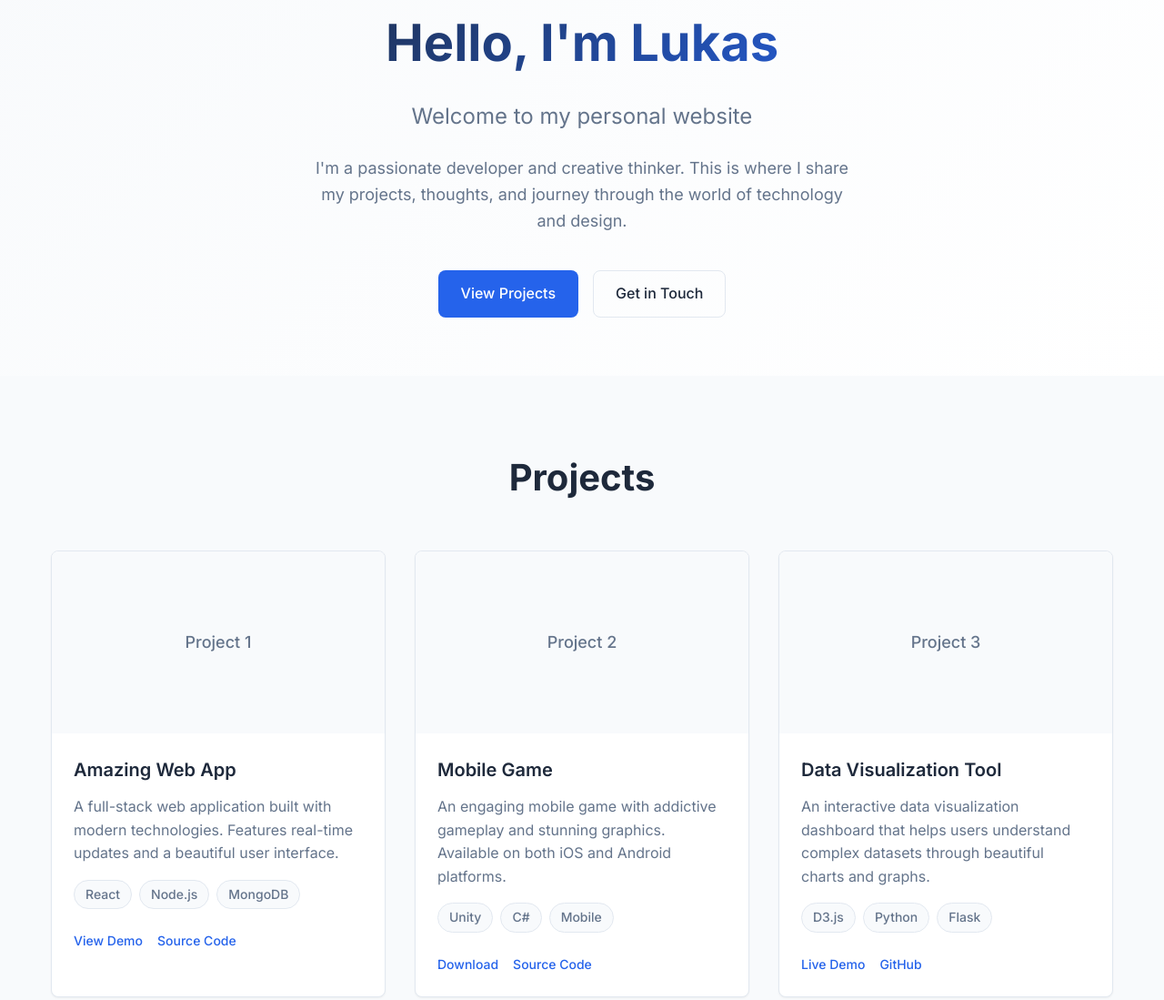
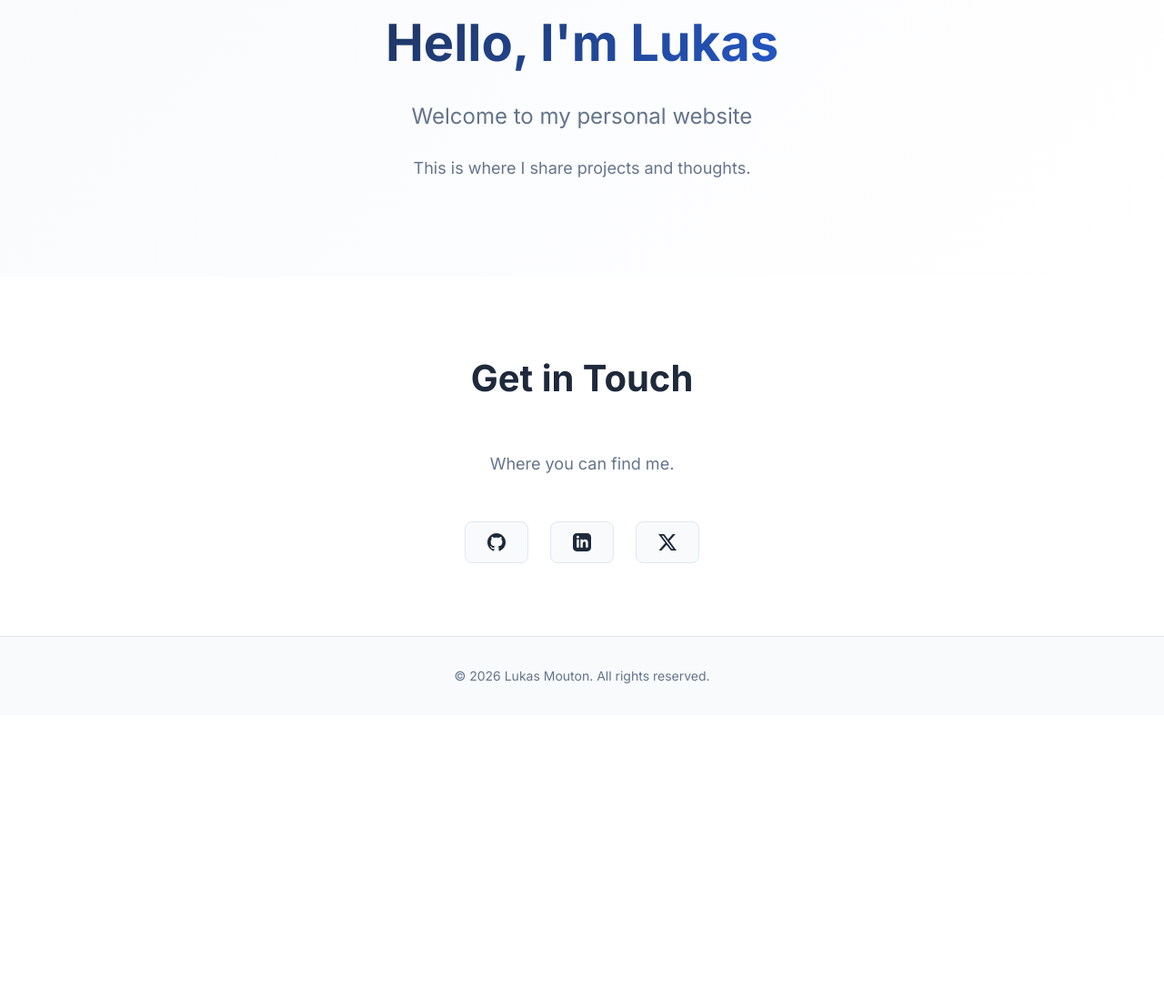
Before and after one commit to lujomo/lujomo.github.io, a plain HTML site: page index.html in a window 1280 px wide. Shown: the part 125-1224 px from the top of the page at 91% size. After the commit the page ends 911 px from the top, so only its background shows below. Drawn offline with Linux system fonts and the light colour scheme.

Commit message:
updated socials

```diff
--- a/index.html
+++ b/index.html
@@ -15,7 +15,7 @@
             <a href="#home" class="nav-logo">Lukas Mouton</a>
             <ul class="nav-menu">
                 <li><a href="#home" class="nav-link">Home</a></li>
-                <li><a href="#projects" class="nav-link">Projects</a></li>
+                <!-- <li><a href="#projects" class="nav-link">Projects</a></li> -->
                 <li><a href="#contact" class="nav-link">Contact</a></li>
             </ul>
         </div>
@@ -27,17 +27,17 @@
                 <h1 class="hero-title">Hello, I'm Lukas</h1>
                 <p class="hero-subtitle">Welcome to my personal website</p>
                 <p class="hero-description">
-                    I'm a passionate developer and creative thinker. This is where I share my projects,
-                    thoughts, and journey through the world of technology and design.
+                    This is where I share projects and
+                    thoughts.
                 </p>
-                <div class="hero-buttons">
+                <!-- <div class="hero-buttons">
                     <a href="#projects" class="btn btn-primary">View Projects</a>
                     <a href="#contact" class="btn btn-secondary">Get in Touch</a>
-                </div>
+                </div> -->
             </div>
         </section>
 
-        <section id="projects" class="projects">
+        <!-- <section id="projects" class="projects">
             <div class="container">
                 <h2 class="section-title">Projects</h2>
                 <div class="projects-grid">
@@ -48,8 +48,7 @@
                         <div class="project-content">
                             <h3 class="project-title">Amazing Web App</h3>
                             <p class="project-description">
-                                A full-stack web application built with modern technologies.
-                                Features real-time updates and a beautiful user interface.
+
                             </p>
                             <div class="project-tags">
                                 <span class="tag">React</span>
@@ -70,8 +69,7 @@
                         <div class="project-content">
                             <h3 class="project-title">Mobile Game</h3>
                             <p class="project-description">
-                                An engaging mobile game with addictive gameplay and stunning graphics.
-                                Available on both iOS and Android platforms.
+
                             </p>
                             <div class="project-tags">
                                 <span class="tag">Unity</span>
@@ -92,8 +90,7 @@
                         <div class="project-content">
                             <h3 class="project-title">Data Visualization Tool</h3>
                             <p class="project-description">
-                                An interactive data visualization dashboard that helps users understand
-                                complex datasets through beautiful charts and graphs.
+
                             </p>
                             <div class="project-tags">
                                 <span class="tag">D3.js</span>
@@ -108,41 +105,40 @@
                     </div>
                 </div>
             </div>
-        </section>
+        </section> -->
 
         <section id="contact" class="contact">
             <div class="container">
                 <h2 class="section-title">Get in Touch</h2>
                 <div class="contact-content">
                     <p class="contact-description">
-                        I'm always interested in hearing about new projects and opportunities.
-                        Feel free to reach out if you'd like to collaborate or just say hello!
+                        Where you can find me.
                     </p>
                     <div class="social-links">
-                        <a href="https://github.com/yourusername" class="social-link" target="_blank" rel="noopener noreferrer">
+                        <a href="https://github.com/lujomo" class="social-link" target="_blank" rel="noopener noreferrer">
                             <svg width="24" height="24" viewBox="0 0 24 24" fill="currentColor">
                                 <path d="M12 0c-6.626 0-12 5.373-12 12 0 5.302 3.438 9.8 8.207 11.387.599.111.793-.261.793-.577v-2.234c-3.338.726-4.033-1.416-4.033-1.416-.546-1.387-1.333-1.756-1.333-1.756-1.089-.745.083-.729.083-.729 1.205.084 1.839 1.237 1.839 1.237 1.07 1.834 2.807 1.304 3.492.997.107-.775.418-1.305.762-1.604-2.665-.305-5.467-1.334-5.467-5.931 0-1.311.469-2.381 1.236-3.221-.124-.303-.535-1.524.117-3.176 0 0 1.008-.322 3.301 1.23.957-.266 1.983-.399 3.003-.404 1.02.005 2.047.138 3.006.404 2.291-1.552 3.297-1.23 3.297-1.23.653 1.653.242 2.874.118 3.176.77.84 1.235 1.911 1.235 3.221 0 4.609-2.807 5.624-5.479 5.921.43.372.823 1.102.823 2.222v3.293c0 .319.192.694.801.576 4.765-1.589 8.199-6.086 8.199-11.386 0-6.627-5.373-12-12-12z"/>
                             </svg>
-                            GitHub
+
                         </a>
-                        <a href="https://linkedin.com/in/yourusername" class="social-link" target="_blank" rel="noopener noreferrer">
+                        <a href="https://www.linkedin.com/in/lukas-mouton/" class="social-link" target="_blank" rel="noopener noreferrer">
                             <svg width="24" height="24" viewBox="0 0 24 24" fill="currentColor">
                                 <path d="M19 0h-14c-2.761 0-5 2.239-5 5v14c0 2.761 2.239 5 5 5h14c2.762 0 5-2.239 5-5v-14c0-2.761-2.238-5-5-5zm-11 19h-3v-11h3v11zm-1.5-12.268c-.966 0-1.75-.79-1.75-1.764s.784-1.764 1.75-1.764 1.75.79 1.75 1.764-.783 1.764-1.75 1.764zm13.5 12.268h-3v-5.604c0-3.368-4-3.113-4 0v5.604h-3v-11h3v1.765c1.396-2.586 7-2.777 7 2.476v6.759z"/>
                             </svg>
-                            LinkedIn
+
                         </a>
-                        <a href="https://twitter.com/yourusername" class="social-link" target="_blank" rel="noopener noreferrer">
+                        <a href="https://x.com/lujomouton" class="social-link" target="_blank" rel="noopener noreferrer">
                             <svg width="24" height="24" viewBox="0 0 24 24" fill="currentColor">
-                                <path d="M23.953 4.57a10 10 0 01-2.825.775 4.958 4.958 0 002.163-2.723c-.951.555-2.005.959-3.127 1.184a4.92 4.92 0 00-8.384 4.482C7.69 8.095 4.067 6.13 1.64 3.162a4.822 4.822 0 00-.666 2.475c0 1.71.87 3.213 2.188 4.096a4.904 4.904 0 01-2.228-.616v.06a4.923 4.923 0 003.946 4.827 4.996 4.996 0 01-2.212.085 4.936 4.936 0 004.604 3.417 9.867 9.867 0 01-6.102 2.105c-.39 0-.779-.023-1.17-.067a13.995 13.995 0 007.557 2.209c9.053 0 13.998-7.496 13.998-13.985 0-.21 0-.42-.015-.63A9.935 9.935 0 0024 4.59z"/>
+                                <path d="M18.901 1.153h3.68l-8.04 9.19L24 22.846h-7.406l-5.8-7.584-6.638 7.584H.474l8.6-9.83L0 1.154h7.594l5.243 6.932L18.901 1.153zM17.61 20.644h2.039L6.486 3.24H4.298L17.61 20.644z"/>
                             </svg>
-                            Twitter
+
                         </a>
-                        <a href="mailto:your.email@example.com" class="social-link">
+                        <!-- <a href="mailto:your.email@example.com" class="social-link">
                             <svg width="24" height="24" viewBox="0 0 24 24" fill="currentColor">
                                 <path d="M20 4H4c-1.1 0-1.99.9-1.99 2L2 18c0 1.1.9 2 2 2h16c1.1 0 2-.9 2-2V6c0-1.1-.9-2-2-2zm0 4l-8 5-8-5V6l8 5 8-5v2z"/>
                             </svg>
-                            Email
-                        </a>
+
+                        </a> -->
                     </div>
                 </div>
             </div>
```
